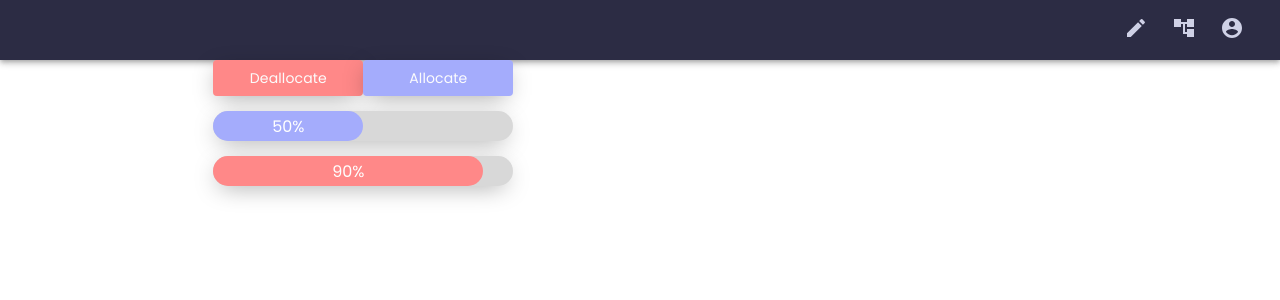
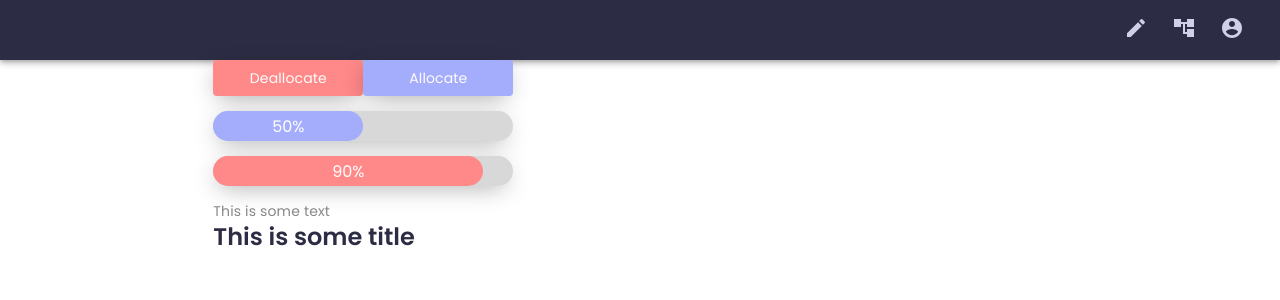
Before and after one commit to ARitik/dash-ui, a React (Create React App) app: page / in a window 1280 px wide. Shown: the top 300 px of the page. Built offline with nearby package versions, Linux system fonts and the light colour scheme.

Commit message:
Added Text and Title components ⭐️

```diff
--- a/src/App.js
+++ b/src/App.js
@@ -4,6 +4,8 @@ import PrimaryButton from './components/Buttons/PrimaryButton';
 import DangerButton from './components/Buttons/DangerButton';
 import NavBar from './components/NavBar/NavBar';
 import ProgressBar from './components/ProgressBars/ProgressBar';
+import Text from './components/Typography/Text';
+import Title from './components/Typography/Title';
 export default function App() {
 	return (
 		<Grid container direction="column">
@@ -17,6 +19,8 @@ export default function App() {
 					<PrimaryButton>Allocate</PrimaryButton>
 					<ProgressBar done={50} />
 					<ProgressBar done={90} />
+					<Text>This is some text</Text>
+					<Title>This is some title</Title>
 				</Grid>
 				<Grid item xs={false} sm={2}></Grid>
 			</Grid>
--- /dev/null
+++ b/src/assets/jss/typography.js
@@ -0,0 +1,13 @@
+const typography = {
+	text: {
+		fontFamily: 'var(--baseFont)',
+		color: 'var(--text-color)',
+	},
+	title: {
+		fontFamily: 'var(--baseFont)',
+		fontWeight: '600',
+		color: 'var(--bg-accent)',
+	},
+};
+
+export default typography;
--- /dev/null
+++ b/src/components/Typography/Text.js
@@ -0,0 +1,17 @@
+import React from 'react';
+import { Typography } from '@material-ui/core';
+import { makeStyles } from '@material-ui/core/styles';
+import typography from '../../assets/jss/typography';
+
+const useStyles = makeStyles(typography);
+
+export default function Text({ children }) {
+	const classes = useStyles();
+	return (
+		<>
+			<Typography variant="body2" className={classes.text}>
+				{children}
+			</Typography>
+		</>
+	);
+}
--- /dev/null
+++ b/src/components/Typography/Title.js
@@ -0,0 +1,17 @@
+import React from 'react';
+import { Typography } from '@material-ui/core';
+import { makeStyles } from '@material-ui/core/styles';
+import typography from '../../assets/jss/typography';
+
+const useStyles = makeStyles(typography);
+
+export default function Title({ children }) {
+	const classes = useStyles();
+	return (
+		<>
+			<Typography variant="h5" className={classes.title}>
+				{children}
+			</Typography>
+		</>
+	);
+}
--- a/src/index.css
+++ b/src/index.css
@@ -4,6 +4,7 @@
     --primary: #A4ACFC;
     --danger: #FF8888;
     --disabled: #CFD1E6;
+    --text-color: #888888;
     --nav-size: 60px;
     --border-radius: 8px;
     --border: 1px solid rgb(53, 53, 82);
```
